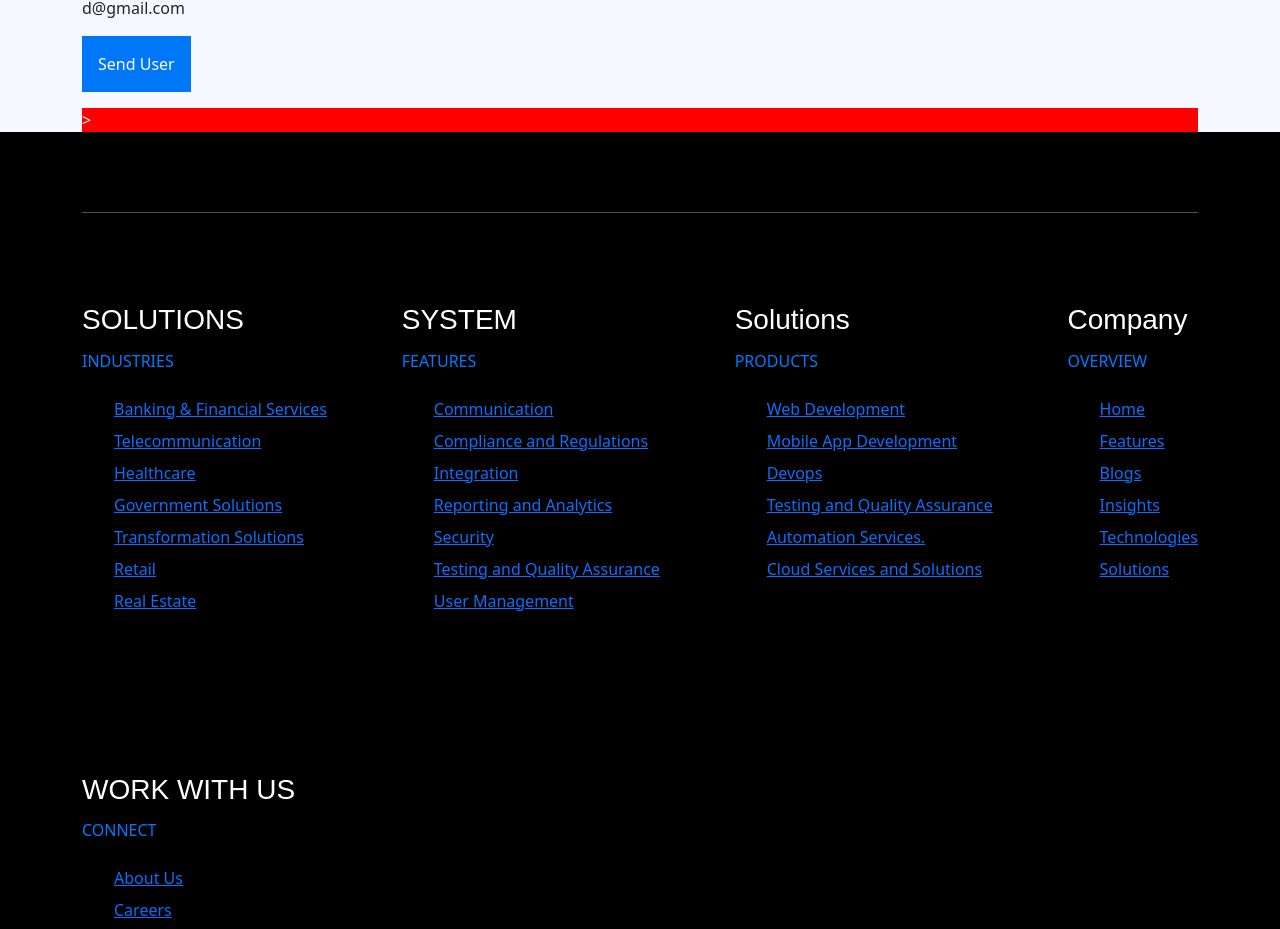
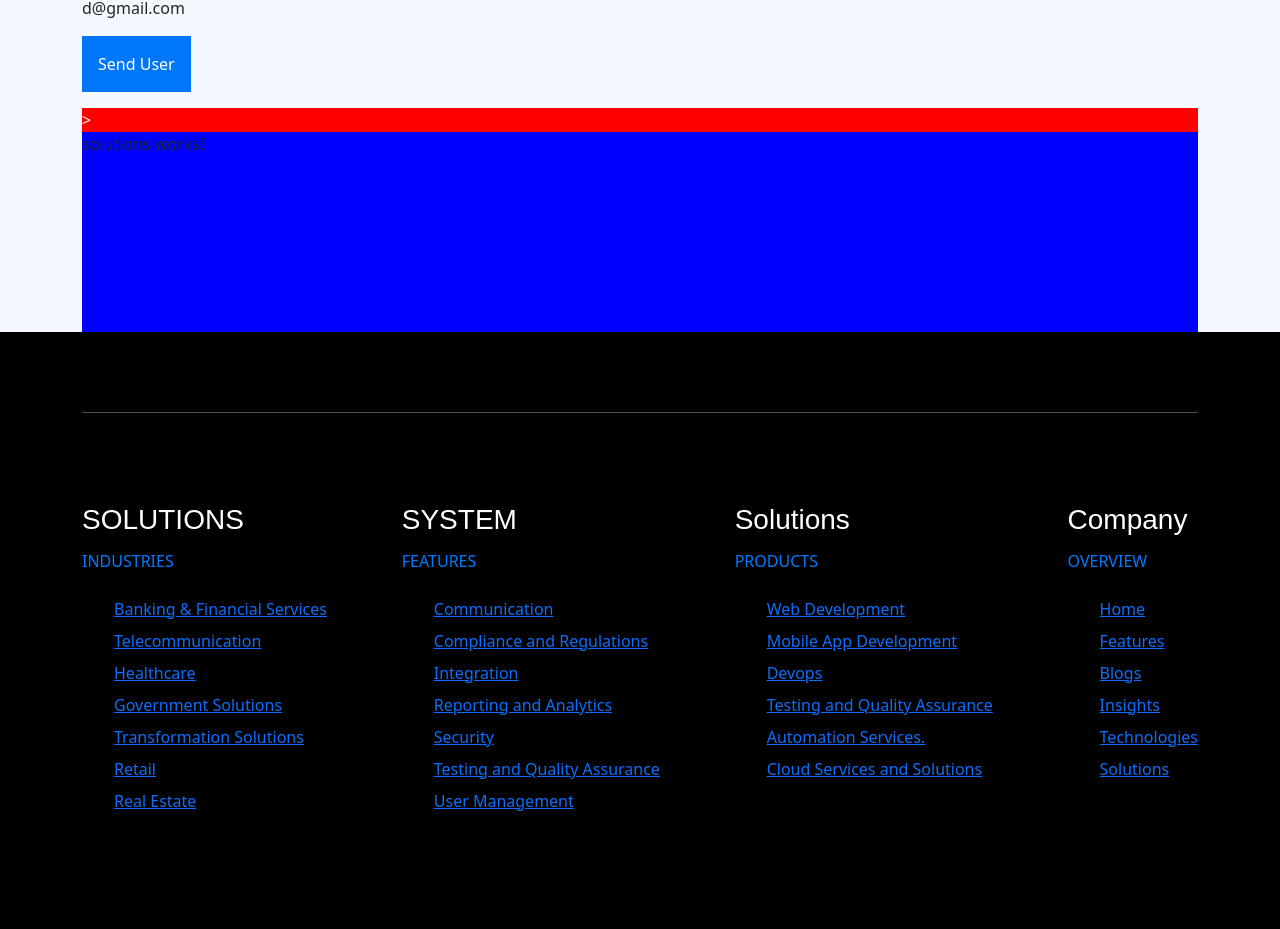
Before and after one commit to ahmedmahmoud321/Angular, an Angular app: page /solutions in a window 1280 px wide. Before the commit this address led to /. Shown: the part 3251-4180 px from the top of the page. Built offline with nearby package versions, Linux system fonts and the light colour scheme.

Commit message:
add basic routes

```diff
--- a/src/app/app/app.component.html
+++ b/src/app/app/app.component.html
@@ -150,6 +150,14 @@
 
   <app-sender></app-sender>
   <app-receiver></app-receiver>
+
+
+<!--   Routes  -->
+<div style="background-color: blue;height: 200px;">
+  <router-outlet></router-outlet>
+
+</div>
+
 </div>
 
 
--- a/src/app/app/app.component.ts
+++ b/src/app/app/app.component.ts
@@ -1,6 +1,6 @@
 import {AfterContentInit, Component, ContentChild, ElementRef, OnInit, ViewChild} from '@angular/core';
 import {ViewChildComponent} from "../view-child/view-child.component";
-import {Observable} from "rxjs";
+import {catchError, map, Observable, of} from "rxjs";
 
 @Component({
   selector: 'app-root',
@@ -61,6 +61,22 @@ export class AppComponent implements AfterContentInit, OnInit {
         }
       }
     )
+
+    of('Hello World',2).pipe(
+
+      map(data => { throw new Error('Error ' + data) })
+
+    ).pipe(
+
+      catchError(err => of('Error Handled' + err))
+
+    ).subscribe(
+
+      {
+        next: (data) => {console.log(data);}
+      }
+
+    )
   };
 
 
--- /dev/null
+++ b/src/app/solutions/solutions.component.html
@@ -0,0 +1 @@
+<p>solutions works!</p>
```
Also changed, not shown: src/app/app.module.ts (+13 -2 lines), src/app/solutions/solutions.component.ts (added, +10 -0 lines), src/app/solutions/solutions.component.css (added), 1 other file (tests, documents, lock files or other folders).
